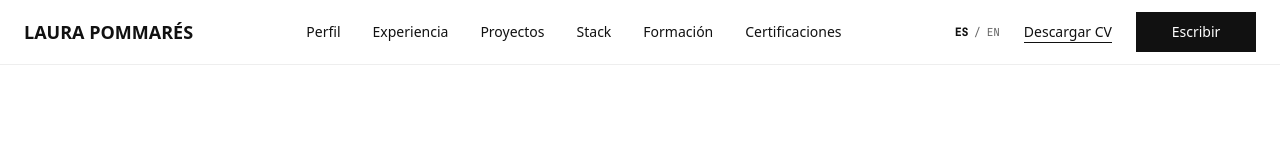
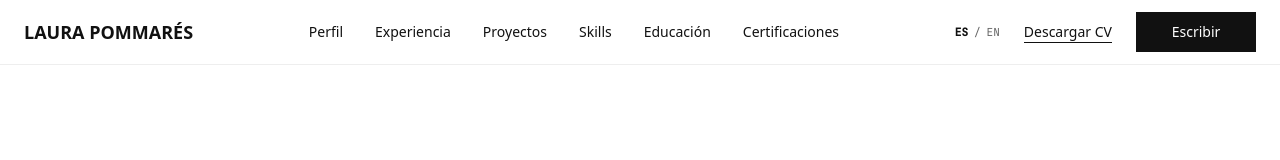
Before and after one commit to laupommares/laura-pommares, a Next.js app: page / in a window 1280 px wide. Shown: the top 160 px of the page. Built offline with nearby package versions, Linux system fonts and the light colour scheme; no server answers.

Commit message:
Change text

```diff
--- a/messages/en.json
+++ b/messages/en.json
@@ -5,7 +5,7 @@
       "trajectory": "Profile",
       "experience": "Experience",
       "projects": "Projects",
-      "stack": "Stack",
+      "stack": "Skills",
       "education": "Education",
       "certifications": "Certifications"
     },
@@ -29,7 +29,7 @@
     "heading": "Professional Profile",
     "lead": "My work focuses on turning complex ideas into intuitive, solid interfaces.",
     "paragraphs": [
-      "I build modern, accessible, and maintainable web interfaces, turning designs into clear, fast, and easy-to-use experiences.",
+      "With 2+ years of experience, I build modern, accessible, and maintainable web interfaces, turning designs into clear, fast, and easy-to-use experiences.",
       "My approach combines frontend development and UX/UI to create products where design, accessibility, and code work together.",
       "I work mainly with React, Next.js, and Laravel, always aiming to build scalable solutions centered on the needs of the people who use them."
     ]
@@ -55,8 +55,8 @@
   },
   "TechStack": {
     "categories": [
-      { "name": "Frontend", "items": ["React / Next.js", "JavaScript", "TypeScript", "Tailwind CSS", "Alpine.js"] },
-      { "name": "Backend", "items": ["Laravel / PHP", "Livewire", "MySQL"] },
+      { "name": "Frontend", "items": ["React / Next.js", "JavaScript", "TypeScript", "Tailwind CSS", "Sass", "Bootstrap", "Alpine.js"] },
+      { "name": "Backend", "items": ["Laravel", "PHP", "Livewire", "MySQL"] },
       { "name": "Design / UX", "items": ["Figma", "Design Systems", "WCAG / Accessibility", "Photoshop"] },
       { "name": "Tools", "items": ["Git / GitHub", "Jira", "Vercel", "Docker", "Claude Code"] }
     ]
@@ -198,13 +198,13 @@
       "profile": "Profile",
       "experience": "Experience",
       "projects": "Projects",
-      "stack": "Stack",
+      "stack": "Skills / Tech Stack",
       "education": "Education",
       "certifications": "Certifications",
       "languages": "Languages"
     },
     "profileParagraphs": [
-      "I build modern, accessible, and maintainable web interfaces, turning designs into clear, fast, and easy-to-use experiences.",
+      "With 2+ years of experience, I build modern, accessible, and maintainable web interfaces, turning designs into clear, fast, and easy-to-use experiences.",
       "My approach combines frontend development and UX/UI to create products where design, accessibility, and code work together.",
       "I work mainly with React, Next.js, and Laravel, always aiming to build scalable solutions centered on the needs of the people who use them."
     ],
@@ -247,8 +247,8 @@
       }
     ],
     "stack": [
-      { "name": "Frontend", "items": ["React / Next.js", "JavaScript", "TypeScript", "Tailwind CSS", "Alpine.js"] },
-      { "name": "Backend", "items": ["Laravel / PHP", "Livewire", "MySQL"] },
+      { "name": "Frontend", "items": ["React / Next.js", "JavaScript", "TypeScript", "Tailwind CSS", "Sass", "Bootstrap", "Alpine.js"] },
+      { "name": "Backend", "items": ["Laravel", "PHP", "Livewire", "MySQL"] },
       { "name": "Design / UX", "items": ["Figma", "Design Systems", "WCAG / Accessibility", "Photoshop"] },
       { "name": "Tools", "items": ["Git / GitHub", "Jira", "Vercel", "Docker", "Claude Code"] }
     ],
--- a/messages/es.json
+++ b/messages/es.json
@@ -5,8 +5,8 @@
       "trajectory": "Perfil",
       "experience": "Experiencia",
       "projects": "Proyectos",
-      "stack": "Stack",
-      "education": "Formación",
+      "stack": "Skills",
+      "education": "Educación",
       "certifications": "Certificaciones"
     },
     "downloadCv": "Descargar CV",
@@ -29,7 +29,7 @@
     "heading": "Perfil Profesional",
     "lead": "Mi trabajo se centra en transformar ideas complejas en interfaces intuitivas y sólidas.",
     "paragraphs": [
-      "Desarrollo interfaces web modernas, accesibles y mantenibles, transformando diseños en experiencias claras, rápidas y fáciles de usar.",
+      "Con más de 2 años de experiencia, desarrollo interfaces web modernas, accesibles y mantenibles, transformando diseños en experiencias claras, rápidas y fáciles de usar.",
       "Mi enfoque combina desarrollo frontend y UX/UI para crear productos donde el diseño, la accesibilidad y el código trabajan en conjunto.",
       "Trabajo principalmente con React, Next.js y Laravel, siempre buscando construir soluciones escalables y centradas en las necesidades de las personas que las utilizan."
     ]
@@ -55,8 +55,8 @@
   },
   "TechStack": {
     "categories": [
-      { "name": "Frontend", "items": ["React / Next.js", "JavaScript", "TypeScript", "Tailwind CSS", "Alpine.js"] },
-      { "name": "Backend", "items": ["Laravel / PHP", "Livewire", "MySQL"] },
+      { "name": "Frontend", "items": ["React / Next.js", "JavaScript", "TypeScript", "Tailwind CSS", "Sass", "Bootstrap", "Alpine.js"] },
+      { "name": "Backend", "items": ["Laravel", "PHP", "Livewire", "MySQL"] },
       { "name": "Diseño / UX", "items": ["Figma", "Design Systems", "WCAG / Accesibilidad", "Photoshop"] },
       { "name": "Herramientas", "items": ["Git / GitHub", "Jira", "Vercel", "Docker", "Claude Code"] }
     ]
@@ -198,13 +198,13 @@
       "profile": "Perfil",
       "experience": "Experiencia",
       "projects": "Proyectos",
-      "stack": "Stack",
+      "stack": "Skills",
       "education": "Educación",
       "certifications": "Certificaciones",
       "languages": "Idiomas"
     },
     "profileParagraphs": [
-      "Desarrollo interfaces web modernas, accesibles y mantenibles, transformando diseños en experiencias claras, rápidas y fáciles de usar.",
+      "Con más de 2 años de experiencia, desarrollo interfaces web modernas, accesibles y mantenibles, transformando diseños en experiencias claras, rápidas y fáciles de usar.",
       "Mi enfoque combina desarrollo frontend y UX/UI para crear productos donde el diseño, la accesibilidad y el código trabajan en conjunto.",
       "Trabajo principalmente con React, Next.js y Laravel, siempre buscando construir soluciones escalables y centradas en las necesidades de las personas que las utilizan."
     ],
@@ -247,8 +247,8 @@
       }
     ],
     "stack": [
-      { "name": "Frontend", "items": ["React / Next.js", "JavaScript", "TypeScript", "Tailwind CSS", "Alpine.js"] },
-      { "name": "Backend", "items": ["Laravel / PHP", "Livewire", "MySQL"] },
+      { "name": "Frontend", "items": ["React / Next.js", "JavaScript", "TypeScript", "Tailwind CSS", "Sass", "Bootstrap", "Alpine.js"] },
+      { "name": "Backend", "items": ["Laravel", "PHP", "Livewire", "MySQL"] },
       { "name": "Diseño / UX", "items": ["Figma", "Design Systems", "WCAG / Accesibilidad", "Photoshop"] },
       { "name": "Herramientas", "items": ["Git / GitHub", "Jira", "Vercel", "Docker", "Claude Code"] }
     ],
--- a/src/components/TechStackSection.tsx
+++ b/src/components/TechStackSection.tsx
@@ -9,9 +9,9 @@ export default async function TechStackSection() {
   return (
     <section className="py-16 bg-surface-alt border-y border-subtle reveal" id="stack">
       <div className="px-margin-mobile max-w-container-max mx-auto">
-        <div className="grid grid-cols-1 md:grid-cols-4 gap-12">
+        <div className="grid grid-cols-1 sm:grid-cols-2 lg:grid-cols-4 gap-6">
           {categories.map((cat) => (
-            <div key={cat.name}>
+            <div key={cat.name} className="p-6 bg-background border border-subtle">
               <h4 className="font-label-mono text-[10px] uppercase tracking-widest text-secondary mb-6 flex items-center gap-2">
                 <span className="w-1.5 h-1.5 rounded-full bg-accent" />
                 {cat.name}
```
Also changed, not shown: 2 other files (tests, documents, lock files or other folders).
